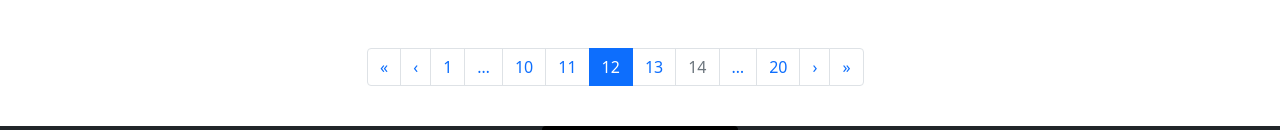
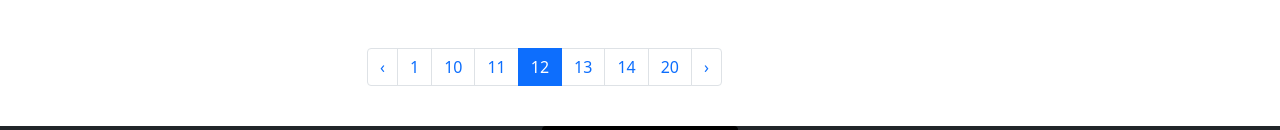
Before and after one commit to JoaoAlmeidaPersonal/bazaar-bonanza, a React (Create React App) app in the folder frontend/: page /product-list in a window 1280 px wide. Shown: the part 1548-1678 px from the top of the page. Built offline with nearby package versions, Linux system fonts and the light colour scheme.

Commit message:
Small pagination change.

```diff
--- a/frontend/src/components/PaginationComponent.js
+++ b/frontend/src/components/PaginationComponent.js
@@ -3,21 +3,16 @@
 const PaginationComponent = () => {
   return (
     <Pagination>
-      <Pagination.First />
       <Pagination.Prev />
       <Pagination.Item>{1}</Pagination.Item>
-      <Pagination.Ellipsis />
 
       <Pagination.Item>{10}</Pagination.Item>
       <Pagination.Item>{11}</Pagination.Item>
       <Pagination.Item active>{12}</Pagination.Item>
       <Pagination.Item>{13}</Pagination.Item>
-      <Pagination.Item disabled>{14}</Pagination.Item>
-
-      <Pagination.Ellipsis />
+      <Pagination.Item >{14}</Pagination.Item>
       <Pagination.Item>{20}</Pagination.Item>
       <Pagination.Next />
-      <Pagination.Last />
     </Pagination>
   );
 };
```
